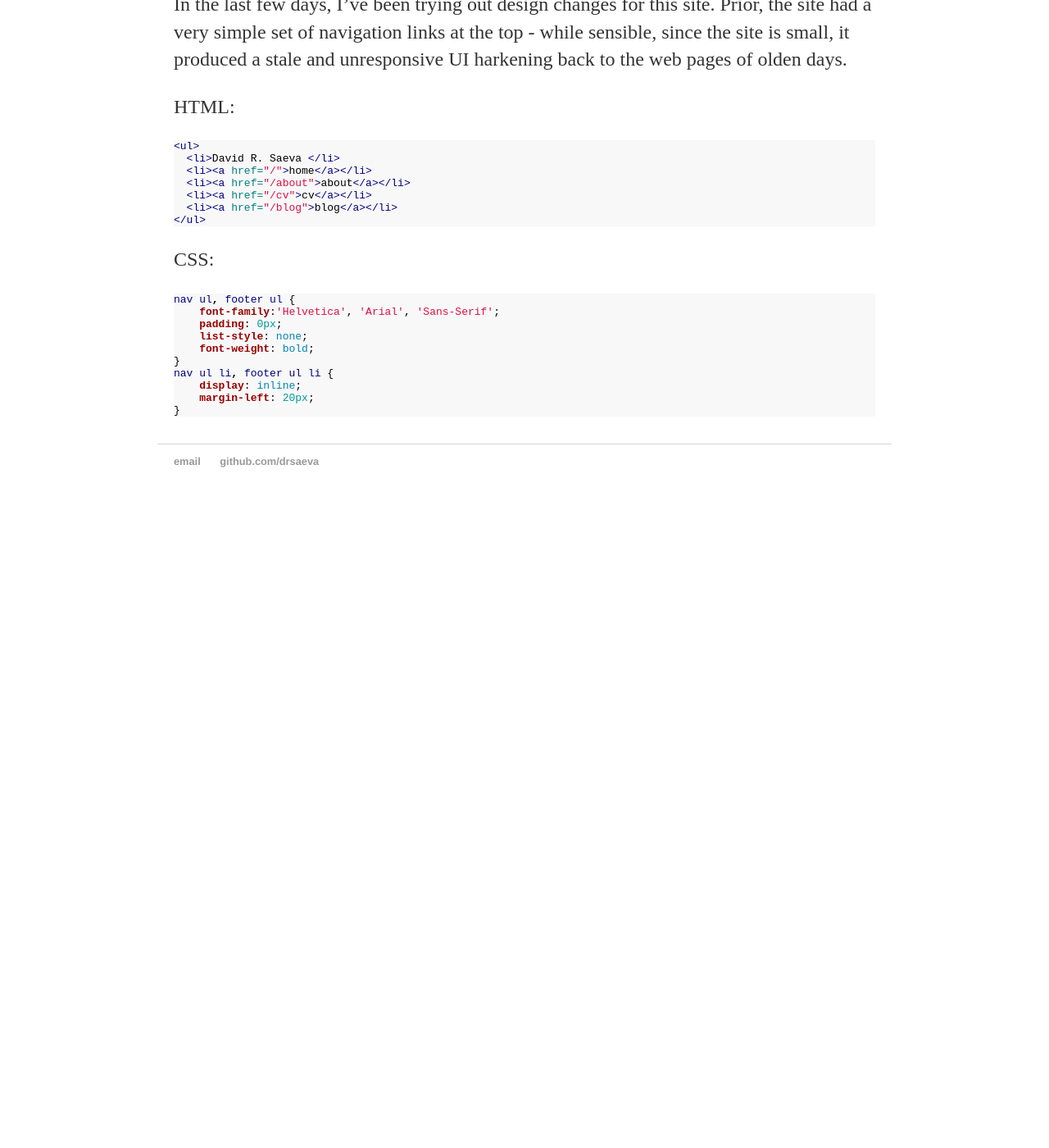
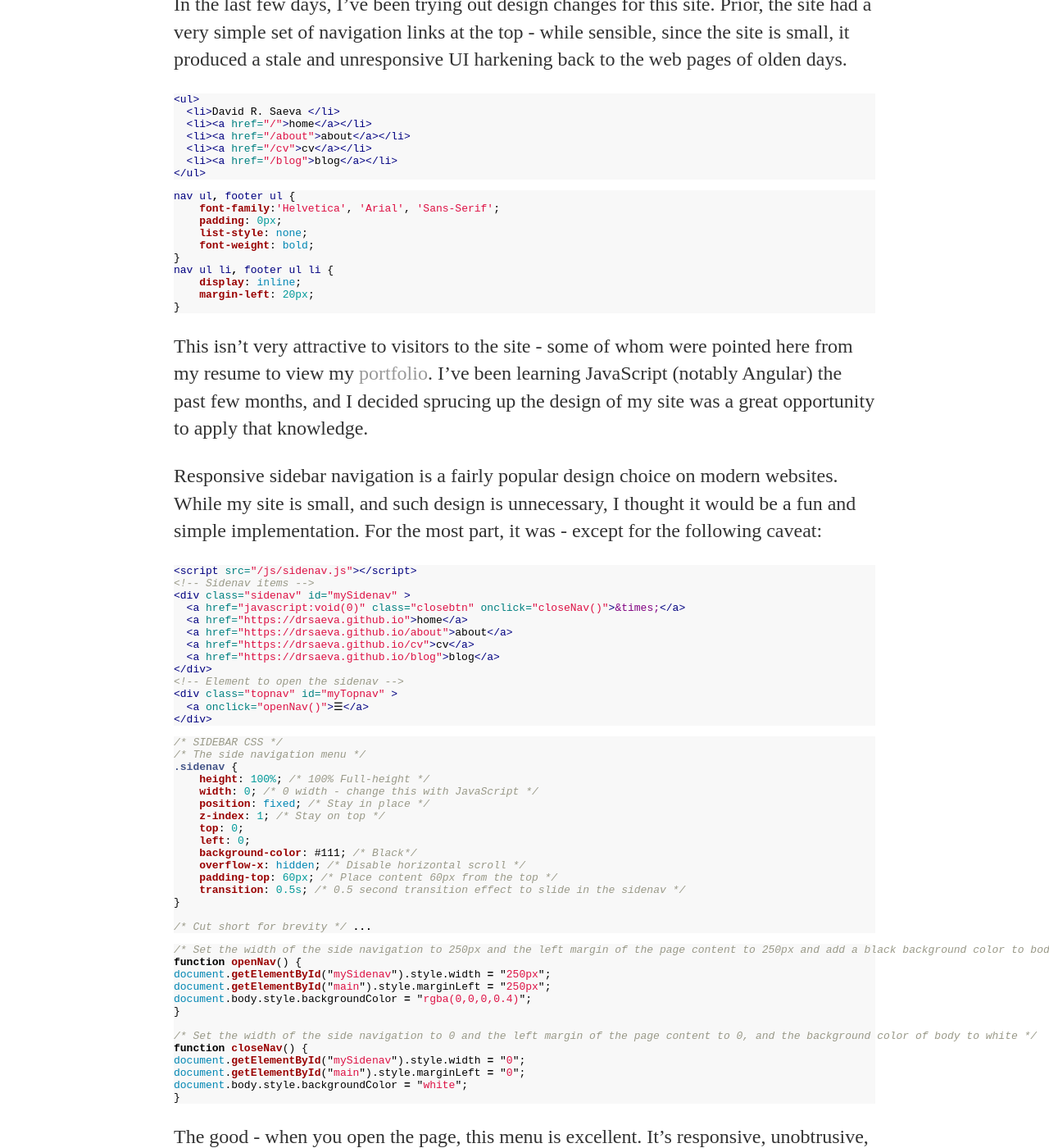
Before and after one commit to drsaeva/drsaeva.github.io, a Jekyll site: the page built from _posts/2017-10-23-Playing-With-Design.md, in a window 1280 px wide and 1400 px high, scrolled down 317 px. Shown: the whole window at 82% size. Built offline with Jekyll 4.4.1, drawn with Linux system fonts in a browser that asks for light colours; before the commit the page ends 947 px from its top, so only the background shows below that; some of the changed text lies outside the part shown.

Commit message:
Update 2017-10-23-Playing-With-Design.md

````diff
--- a/_posts/2017-10-23-Playing-With-Design.md
+++ b/_posts/2017-10-23-Playing-With-Design.md
@@ -7,7 +7,6 @@
 
 In the last few days, I've been trying out design changes for this site. Prior, the site had a very simple set of navigation links at the top - while sensible, since the site is small, it produced a stale and unresponsive UI harkening back to the web pages of olden days.
 
-HTML:
 ```html
 <ul>
   <li>David R. Saeva </li>
@@ -17,7 +16,7 @@
   <li><a href="/blog">blog</a></li>
 </ul>
 ```
-CSS:
+
 ```css
 nav ul, footer ul {
     font-family:'Helvetica', 'Arial', 'Sans-Serif';
@@ -30,3 +29,79 @@
     margin-left: 20px;
 }
 ```
+
+This isn't very attractive to visitors to the site - some of whom were pointed here from my resume to view my [portfolio](https://github.com/drsaeva?tab=repositories). I've been learning JavaScript (notably Angular) the past few months, and I decided sprucing up the design of my site was a great opportunity to apply that knowledge.
+
+Responsive sidebar navigation is a fairly popular design choice on modern websites. While my site is small, and such design is unnecessary, I thought it would be a fun and simple implementation. For the most part, it was - except for the following caveat:
+
+```html
+<script src="/js/sidenav.js"></script>
+<!-- Sidenav items -->
+<div class="sidenav" id="mySidenav" >
+  <a href="javascript:void(0)" class="closebtn" onclick="closeNav()">&times;</a>
+  <a href="https://drsaeva.github.io">home</a>
+  <a href="https://drsaeva.github.io/about">about</a>
+  <a href="https://drsaeva.github.io/cv">cv</a>
+  <a href="https://drsaeva.github.io/blog">blog</a>
+</div>
+<!-- Element to open the sidenav -->
+<div class="topnav" id="myTopnav" >
+  <a onclick="openNav()">☰</a>
+</div>
+```
+
+```css
+/* SIDEBAR CSS */
+/* The side navigation menu */
+.sidenav {
+    height: 100%; /* 100% Full-height */
+    width: 0; /* 0 width - change this with JavaScript */
+    position: fixed; /* Stay in place */
+    z-index: 1; /* Stay on top */
+    top: 0;
+    left: 0;
+    background-color: #111; /* Black*/
+    overflow-x: hidden; /* Disable horizontal scroll */
+    padding-top: 60px; /* Place content 60px from the top */
+    transition: 0.5s; /* 0.5 second transition effect to slide in the sidenav */
+}
+
+/* Cut short for brevity */ ...
+```
+
+```javascript
+/* Set the width of the side navigation to 250px and the left margin of the page content to 250px and add a black background color to body */
+function openNav() {
+document.getElementById("mySidenav").style.width = "250px";
+document.getElementById("main").style.marginLeft = "250px";
+document.body.style.backgroundColor = "rgba(0,0,0,0.4)";
+}
+
+/* Set the width of the side navigation to 0 and the left margin of the page content to 0, and the background color of body to white */
+function closeNav() {
+document.getElementById("mySidenav").style.width = "0";
+document.getElementById("main").style.marginLeft = "0";
+document.body.style.backgroundColor = "white";
+}
+```
+
+The good - when you open the page, this menu is excellent. It's responsive, unobtrusive, and easy to spot (the ubiquitous hamburger). However... The bad - it doesn't work after navigating to another page. I struggled with this for hours - literally, *hours* - and the fix, when I found it, was unbelievably simple.
+
+```html
+<script src="/js/sidenav.js"></script>
+<script src="https://drsaeva.github.io/js/sidenav.js"></script>
+```
+
+The two script tags above have one key difference: the top link is a **relative path**, and the bottom is an **absolute path**. When you navigate from (https://drsaeva.github.io) to (https://drsaeva.github.io/blog), the **relative path** to the sourced javascript file includes the */blog*. This is a problem, since nothing exists there. If we place an **absolute path** in the script tag instead, indicated by the *https://* at the front, this file will be sourced from there.
+
+I nearly kicked myself when I realized this. Why? I had just altered the links in the responsive sidebar from relative to absolute for the *exact same reason* no more than two hours prior.
+
+There are other ways around this as well. As common with Github pages, this site is built using Jekyll. Jekyll uses the Liquid templating language. A simple, clean fix is the following:
+
+```html
+<script src={{ site.base-url }}/js/sidenav.js></script>
+```
+
+This requires that ```base-url: ``` is set in the ```_config.yml``` file to your site's home directory - in my case, (https://drsaeva.github.io). As it's much quicker to write ```{{ site.base-url }}``` every time, this saves a little effort. It's probably something I'll implement in the not-so-distant future.
+
+For now, though, I need to work on implementing a clear single-page layout for my home and blog pages, as well as links in the top navigation bar that shifts dynamically to fit the current page. Expect a post on that soon.
````
